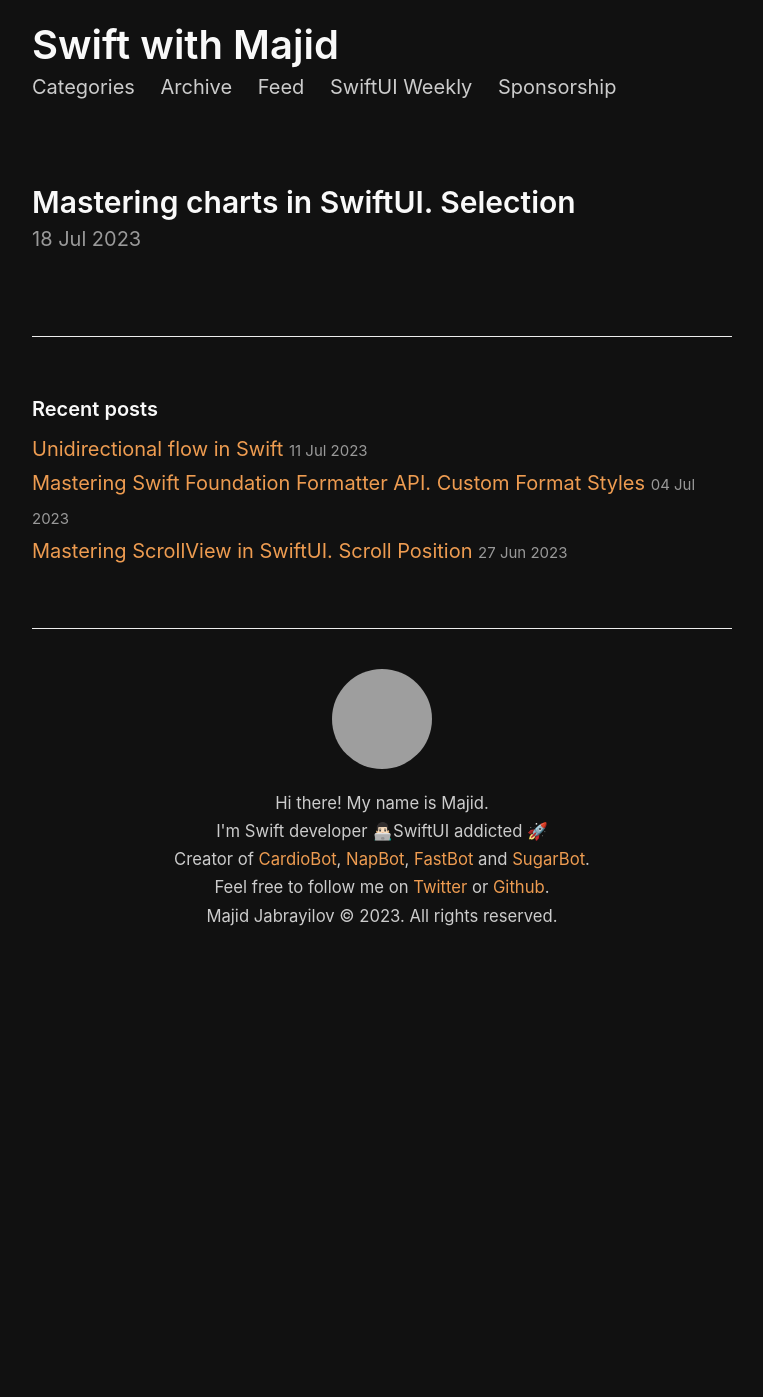
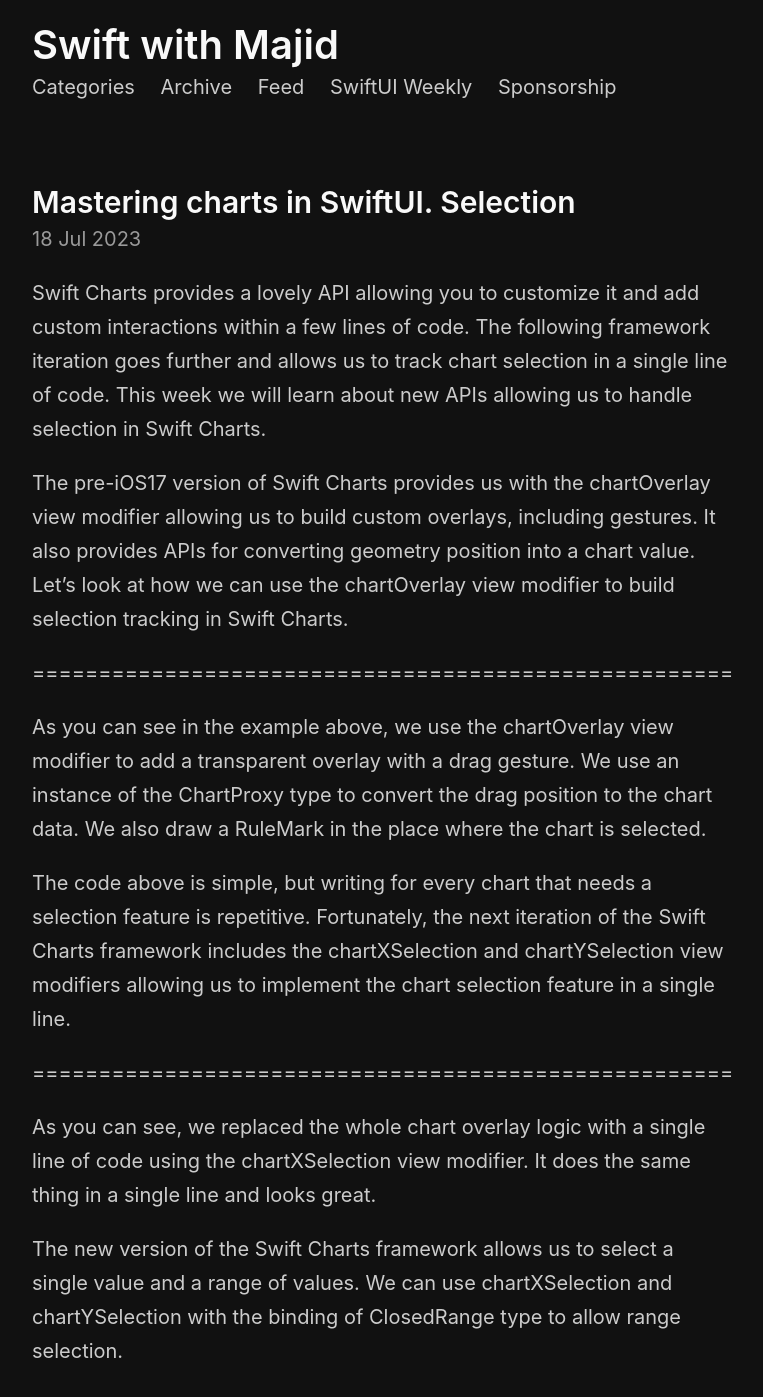
Before and after one commit to mecid/mecid.github.io, a Jekyll site: the page built from _posts/2023-07-18-mastering-charts-in-swiftui-selection.md, in a window 1280 px wide and 1400 px high, cut to the strip 0-1397 px from the top of the window. Shown: the whole strip, without its empty margins (258-1021 px from the left). Built offline with Jekyll 4.4.1, drawn with Linux system fonts in a browser that asks for light colours; some of the changed text lies outside the part shown; grey boxes are pictures that could not be loaded.

Commit message:
chart selection post content added

```diff
--- a/_posts/2023-07-18-mastering-charts-in-swiftui-selection.md
+++ b/_posts/2023-07-18-mastering-charts-in-swiftui-selection.md
@@ -2,3 +2,29 @@
 title: Mastering charts in SwiftUI. Selection
 layout: post
 ---
+
+Swift Charts provides a lovely API allowing you to customize it and add custom interactions within a few lines of code. The following framework iteration goes further and allows us to track chart selection in a single line of code. This week we will learn about new APIs allowing us to handle selection in Swift Charts.
+
+The pre-iOS17 version of Swift Charts provides us with the chartOverlay view modifier allowing us to build custom overlays, including gestures. It also provides APIs for converting geometry position into a chart value. Let's look at how we can use the chartOverlay view modifier to build selection tracking in Swift Charts.
+
+=====================================================
+
+As you can see in the example above, we use the chartOverlay view modifier to add a transparent overlay with a drag gesture. We use an instance of the ChartProxy type to convert the drag position to the chart data. We also draw a RuleMark in the place where the chart is selected.
+
+The code above is simple, but writing for every chart that needs a selection feature is repetitive. Fortunately, the next iteration of the Swift Charts framework includes the chartXSelection and chartYSelection view modifiers allowing us to implement the chart selection feature in a single line.
+
+=====================================================
+
+As you can see, we replaced the whole chart overlay logic with a single line of code using the chartXSelection view modifier. It does the same thing in a single line and looks great.
+
+The new version of the Swift Charts framework allows us to select a single value and a range of values. We can use chartXSelection and chartYSelection with the binding of ClosedRange type to allow range selection.
+
+=====================================================
+
+In the example above, we use the chartXSelection view modifier with a binding of ClosedRange type. It allows us to draw a rectangle in the selected values range.
+
+The Swift Charts framework also allows us to customize the gesture while selecting by applying the chartGesture view modifier. We can use it to create our own instance of the DragGesture type and set the minimum distance to the particular value.
+
+=====================================================
+
+As you can see, we tuned an instance of the DragGesture type to handle selection in our chart. The chartGesture view modifier provides us access to an instance of the ChartProxy type that we can use to select values or ranges in the chart.
```
